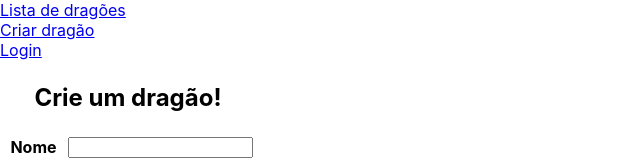
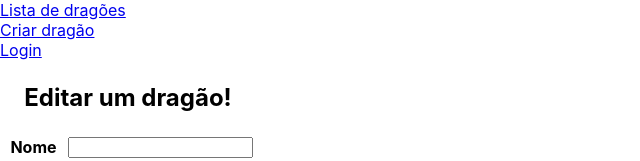
Before and after one commit to mjoliveira/Exercicio-React, a React (Create React App) app: page / in a window 1280 px wide. Both pictures are taken after a click on the button "Criar Dragão". Shown: the top 161 px of the page, without its empty margins (0-640 px from the left). Built offline with nearby package versions, Linux system fonts and the light colour scheme; no server answers.

Commit message:
Busca dados de um dragão para apresentar na tela de edição - WIP

```diff
--- a/src/components/Form.js
+++ b/src/components/Form.js
@@ -5,20 +5,21 @@ import * as yup from 'yup';
 import { navigate } from '@reach/router';
 
 
-function Form(creating, dragon) {
-  console.log(creating);
+function Form(data) {
+  console.log("Form: " + JSON.stringify(data));
+  console.log("Nome:   " + data.name);
   const initialValues = (() => {
-    if (creating) {
+    if (data === {}) {
       return {
-        name: dragon.name,
-        type: dragon.type,
-        histories: dragon.histories
+        name: "",
+        type: "",
+        histories: ""
       }
     } else {
       return {
-        name: dragon.name,
-        type: dragon.type,
-        histories: dragon.histories
+        name: data.name,
+        type: data.type,
+        histories: data.histories
       }
     }
   });
@@ -38,7 +39,7 @@ function Form(creating, dragon) {
         .required("O preencimento da história é obrigatória."),
     }),
     onSubmit: values => {
-      if (creating) {
+      if (data === {}) {
         const registerData = {
           name: values.name,
           type: values.type,
@@ -49,7 +50,7 @@ function Form(creating, dragon) {
 
       } else {
         const registerData = {
-          id: dragon.id,
+          id: data.id,
           name: values.name,
           type: values.type,
           histories: values.histories
@@ -67,7 +68,7 @@ function Form(creating, dragon) {
         <table className="table-create">
           <thead>
             <tr>
-              {creating ? <th colSpan="2"><h2 className="subtitle" >Crie um dragão!</h2></th>:<th colSpan="2"><h2 className="subtitle" >Editar um dragão!</h2></th>}
+              {data === null ? <th colSpan="2"><h2 className="subtitle" >Crie um dragão!</h2></th>:<th colSpan="2"><h2 className="subtitle" >Editar um dragão!</h2></th>}
             </tr>
           </thead>
           <tbody>
--- a/src/containers/dragon/create/index.js
+++ b/src/containers/dragon/create/index.js
@@ -2,13 +2,8 @@ import React from 'react';
 import Form from '../../../components/Form';
 
 function Create() {
-  const creating = "true";
-  const dragon = {
-    name: "",
-    type: "",
-    histories: ""
-  };
-  return <Form data={creating, dragon} />
+  const data = null;
+  return <Form data={data} />
 }
 
 export default Create;
--- a/src/containers/dragon/update/index.js
+++ b/src/containers/dragon/update/index.js
@@ -1,13 +1,19 @@
-import React from 'react';
+import React, { useState, useEffect } from 'react';
 import Form from '../../../components/Form';
 import DragonService from "../../../api/DragonService";
 
-function Update({id}) {
-  const creating = false;
-  const dragon = DragonService.getById(id);
-  console.log("Id: " + id);
-  console.log("Nome: " + dragon.name);
-  return <Form data={creating, dragon} />
+function Update({ id }) {
+  const [data, setData] = useState();
+
+  useEffect(() => {
+    (async () => {
+      await DragonService.getById(id)
+        .then((data) => { return data; })
+        .then((dataDragon) => { setData(dataDragon) });
+    })();
+  }, [id]);
+
+  return <Form data={data} />
 }
 
 export default Update;
```
